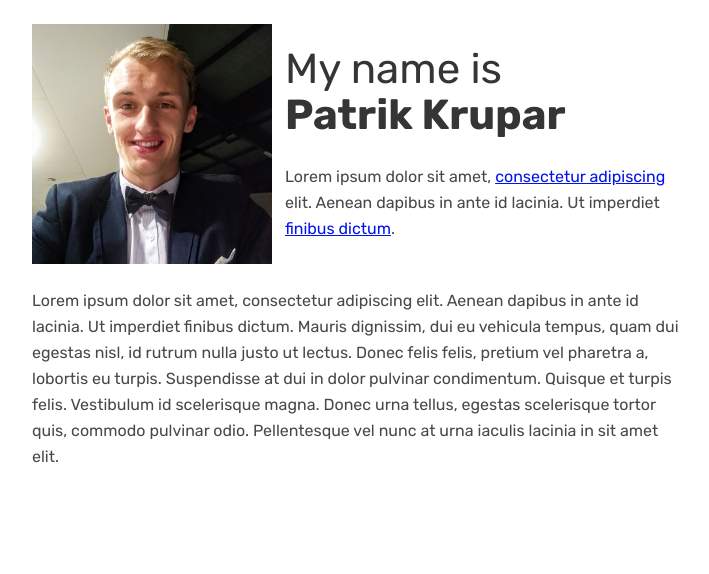
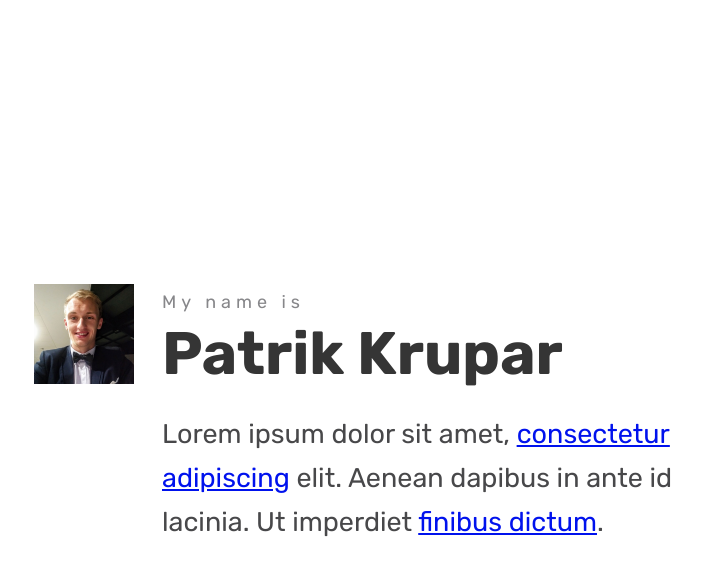
Before and after one commit to lietosmrdi/patrikkrupar, a website: page src/index.html in a window 1280 px wide. Shown: the whole page, without its empty margins (282-991 px from the left). Drawn offline with Linux system fonts and the light colour scheme.

Commit message:
Add styling

```diff
--- a/src/index.html
+++ b/src/index.html
@@ -1,7 +1,9 @@
 <!DOCTYPE html>
 <html>
 <head>
-	<title>My web</title>
+	<title>About Patrik Krupar</title>
+	<meta name="viewport" content="width=device-width, initial-scale=1">
+
 	<link href="https://fonts.googleapis.com/css?family=Rubik:400,400i,700" rel="stylesheet">
 	<link rel="stylesheet" type="text/css" href="/src/styles/main.css">
 </head>
@@ -10,13 +12,14 @@
 <main class="container">
 
 	<header class="header">
+		<div class="header-intro">
+
 			<img
 				class="header-image"
 				src="/src/assets/images/patrik-krupar-image.jpg"
 				alt="Patrik Krupar photo"
 			/>
 
-		<div>
 			<h1 class="title">
 				<a
 					href="https://www.youtube.com/watch?v=sNPnbI1arSE"
@@ -28,13 +31,13 @@
 				<br>
 				Patrik Krupar
 			</h1>
+		</div>
+
 		<p>
 			Lorem ipsum dolor sit amet, <a href="#" class="link">consectetur adipiscing</a> elit. Aenean dapibus in ante id lacinia. Ut imperdiet <a href="#" class="link">finibus dictum</a>.
 		</p>
-		</div>
+
 	</header>
-
-	Lorem ipsum dolor sit amet, consectetur adipiscing elit. Aenean dapibus in ante id lacinia. Ut imperdiet finibus dictum. Mauris dignissim, dui eu vehicula tempus, quam dui egestas nisl, id rutrum nulla justo ut lectus. Donec felis felis, pretium vel pharetra a, lobortis eu turpis. Suspendisse at dui in dolor pulvinar condimentum. Quisque et turpis felis. Vestibulum id scelerisque magna. Donec urna tellus, egestas scelerisque tortor quis, commodo pulvinar odio. Pellentesque vel nunc at urna iaculis lacinia in sit amet elit.
 
 </main>
 
--- a/src/styles/main.scss
+++ b/src/styles/main.scss
@@ -4,8 +4,9 @@ $color-background: #FFF;
 $color-text: #48484a;
 $color-headline: #353535;
 $color-link: #0012ed;
+$color-subtle: lighten($color-text, 25%);
 
-$fontSize-title      : rem(42px);
+$fontSize-title      : rem(60px);
 $fontSize-headline   : rem(23px);
 $fontSize-subHeadline: rem(18px);
 $fontSize            : rem(16px);
@@ -14,6 +15,7 @@ $fontSize-smaller    : rem(12px);
 $baseline : rem(26px);
 $line-height: $baseline / $fontSize;
 $gutter: rem(13px);
+$gutter-bigger: $gutter*2;
 
 *,
 *:before,
@@ -24,8 +26,12 @@ $gutter: rem(13px);
 }
 
 html {
-	font-size: 100%;
+	font-size: 90%;
 	box-sizing: inherit;
+}
+
+@media (min-width: 650px) {
+	html { font-size: 100% }
 }
 
 body {
@@ -54,24 +60,56 @@ img {
 }
 
 .header {
+	position: relative;
+	min-height: calc(100vh - #{$baseline*2});
 	display: flex;
-	margin-bottom: 1.5rem;
-	align-items: center;
+	flex-direction: column;
+	justify-content: center;
+	text-align: center;
 	.title .link {
-		color: inherit;
+		color: $color-subtle;
 		font-weight: 400;
+		font-size: $fontSize-subHeadline;
+		letter-spacing: rem(5px);
 		text-decoration: none;
+	}
+	p { font-size: rem(27px) }
+}
+
+@media (min-width: 724px) {
+	.header  {
+		text-align: left;
+	}
+
+	.header .title,
+	.header p {
+		margin-left: 8rem;
+	}
+
+	.header-image {
+		position: absolute;
+		flex-shrink: 0;
+	}
+
+	.header-intro {
+		display: flex;
+		align-items: center;
 	}
 }
 
+
 .header-image {
-	flex-shrink: 0;
-	width: 240px;
-	margin-right: $gutter;
+	width: rem(100px);
 }
 
 .container {
 	max-width: 700px;
 	margin: 0 auto;
-	padding: 1.5rem;
+	padding: $baseline $gutter;
 }
+
+@media (min-width: 650px) {
+	.container {
+		padding: $baseline $gutter-bigger;
+	}
+}
```
Also changed, not shown: src/styles/main.css. Lines whose indentation alone changed are shown as unchanged.
